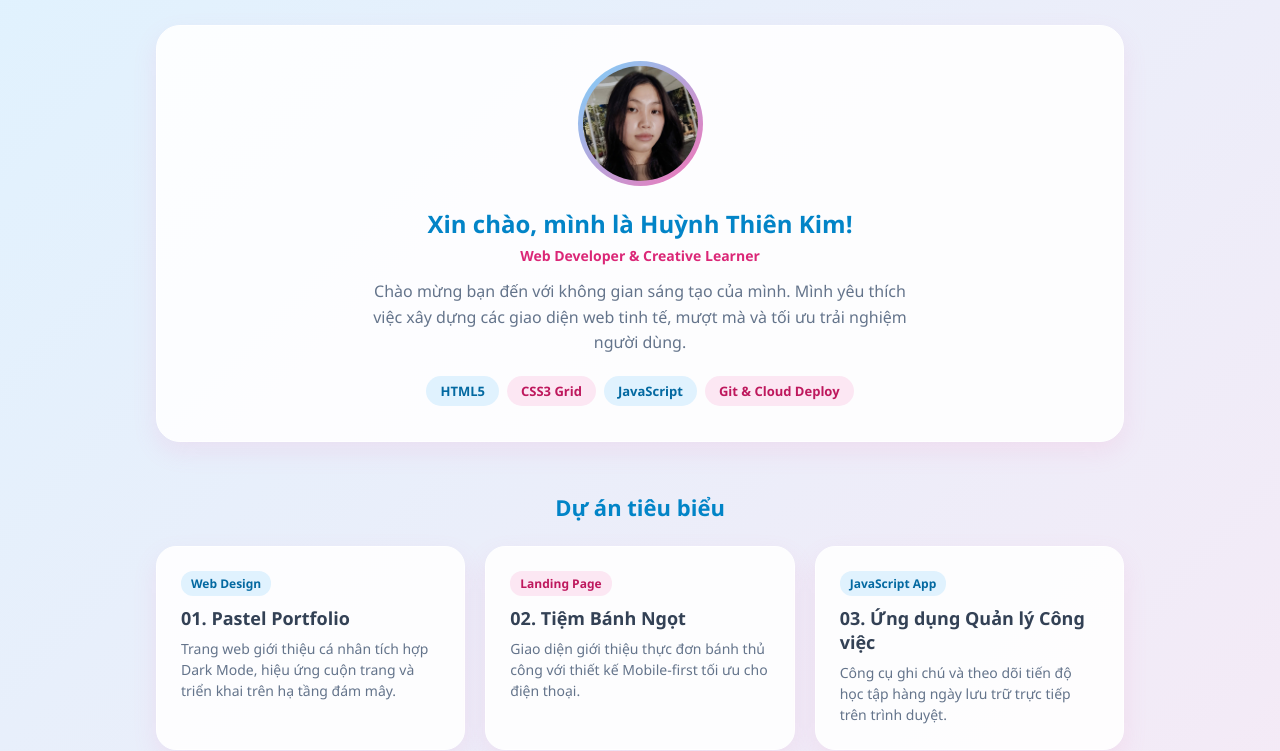
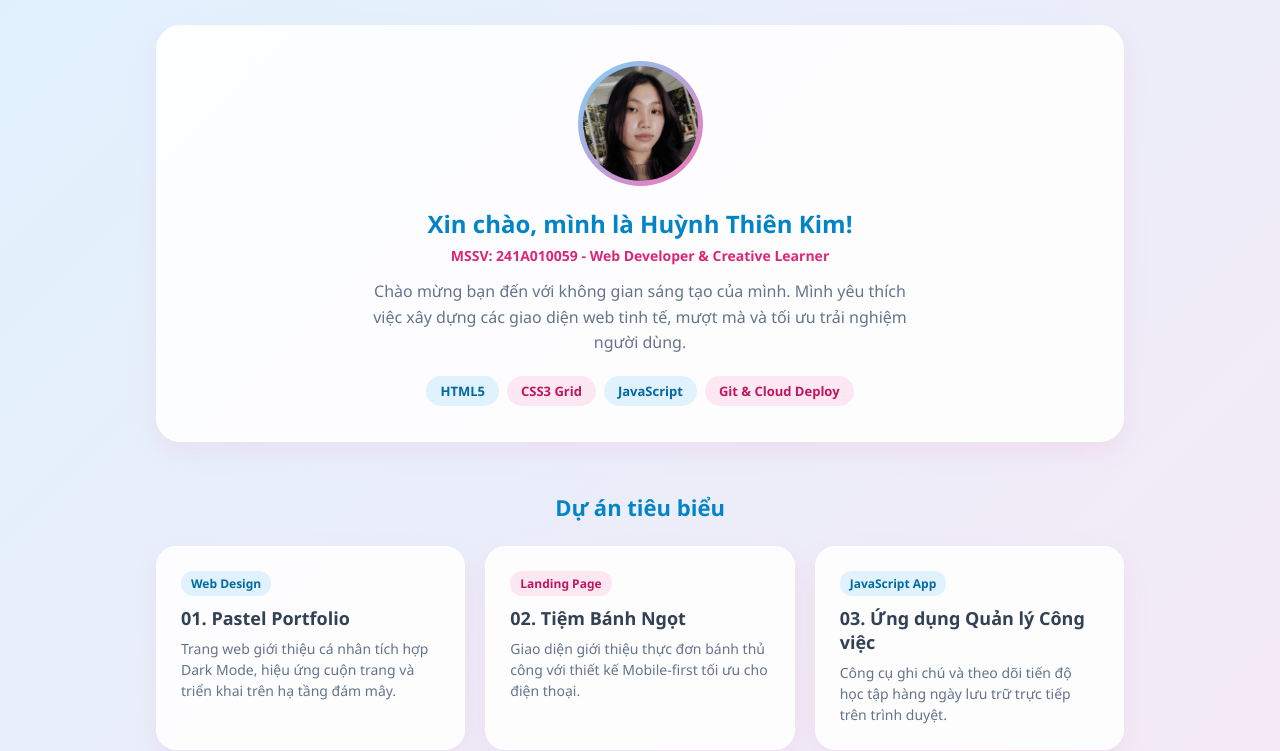
Before and after one commit to lii-uiui/my-portfolio, a plain HTML site: page index.html in a window 1280 px wide. Shown: the part 65-816 px from the top of the page. Drawn offline with Linux system fonts and the light colour scheme.

Commit message:
index.html

```diff
--- a/index.html
+++ b/index.html
@@ -27,7 +27,7 @@
                 <img src="avatar.jpg" alt="Huỳnh Thiên Kim" class="avatar">
             </div>
             <h1>Xin chào, mình là Huỳnh Thiên Kim!</h1>
-            <p class="subtitle">Web Developer & Creative Learner</p>
+            <p class="subtitle">MSSV: 241A010059 - Web Developer & Creative Learner</p>
             <p class="bio">Chào mừng bạn đến với không gian sáng tạo của mình. Mình yêu thích việc xây dựng các giao diện web tinh tế, mượt mà và tối ưu trải nghiệm người dùng.</p>
             <div class="skills">
                 <span class="badge sky">HTML5</span>
```
